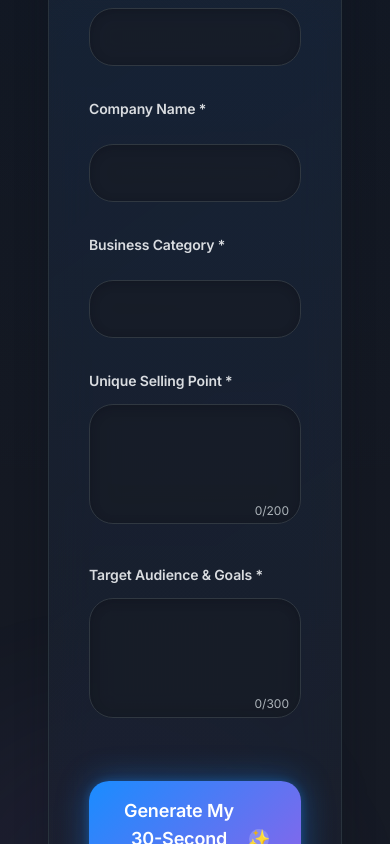
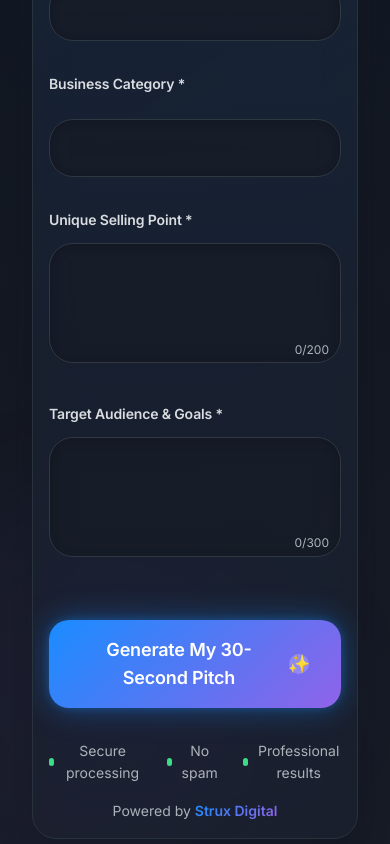
Before and after one commit to vivek-kandula-strux/elevator-pitch-generator, a React (Vite) app: page / in a window 390 px wide. Shown: the part 775-1619 px from the top of the page. Built offline with nearby package versions, Linux system fonts and the light colour scheme.

Commit message:
Fix mobile UI padding
Remove redundant padding from Index.tsx and adjust BusinessForm padding for a cleaner mobile experience.

```diff
--- a/src/components/BusinessForm.tsx
+++ b/src/components/BusinessForm.tsx
@@ -88,7 +88,7 @@ export default function BusinessForm({ onSubmit, isLoading }: BusinessFormProps)
   };
 
   return (
-    <div className="form-card p-10 max-w-3xl mx-auto animate-fade-in">
+    <div className="form-card p-4 md:p-6 lg:p-10 max-w-3xl mx-auto animate-fade-in">
       <div className="text-center mb-12">
         <div className="inline-flex items-center gap-3 mb-6">
           <div className="w-3 h-3 rounded-full bg-gradient-primary animate-pulse-glow"></div>
--- a/src/pages/Index.tsx
+++ b/src/pages/Index.tsx
@@ -73,7 +73,7 @@ const Index = () => {
   return (
     <>
       <Header />
-      <div className="min-h-screen bg-gradient-subtle pt-20 py-12 px-4 relative overflow-hidden">
+      <div className="min-h-screen bg-gradient-subtle pt-20 py-12 relative overflow-hidden">
       {/* Background Enhancement */}
       <div className="absolute inset-0 bg-gradient-glow opacity-30 pointer-events-none"></div>
       <div className="absolute top-0 left-1/4 w-96 h-96 bg-primary/5 rounded-full blur-3xl animate-float"></div>
```
